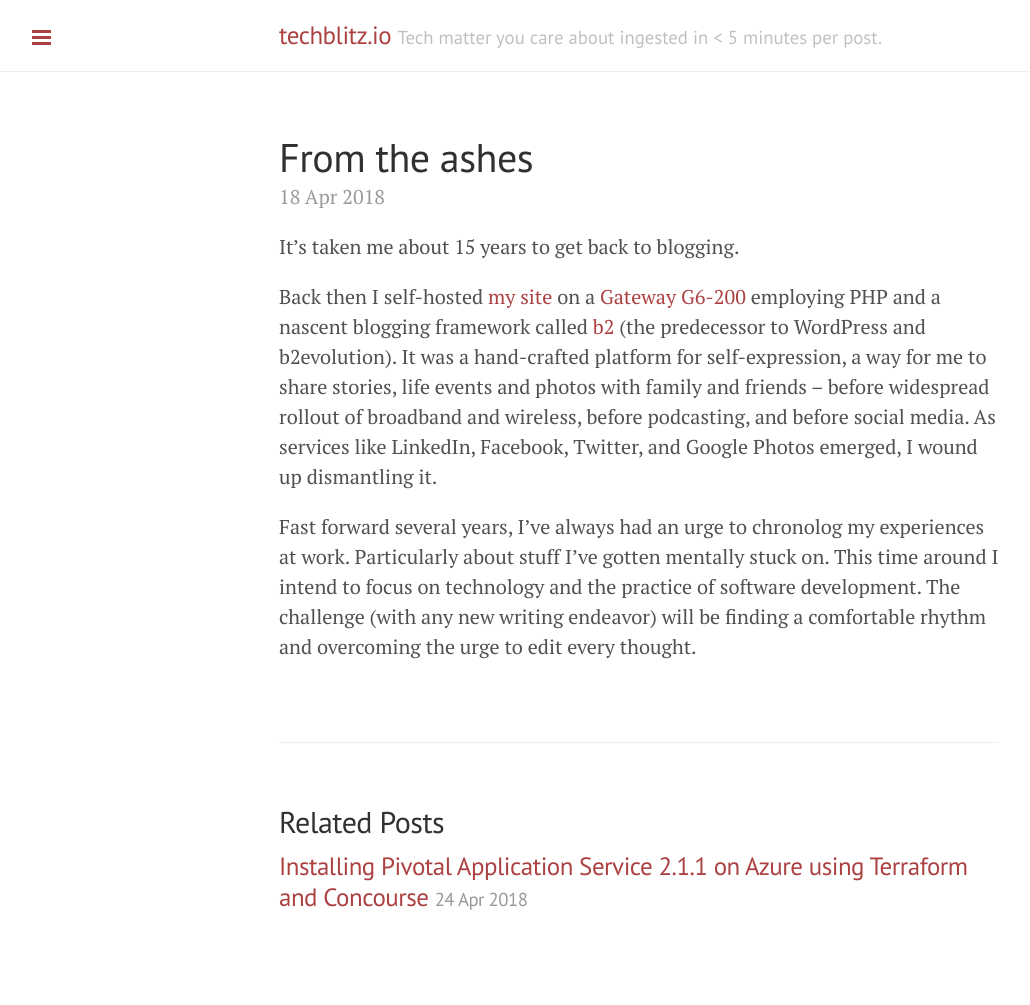
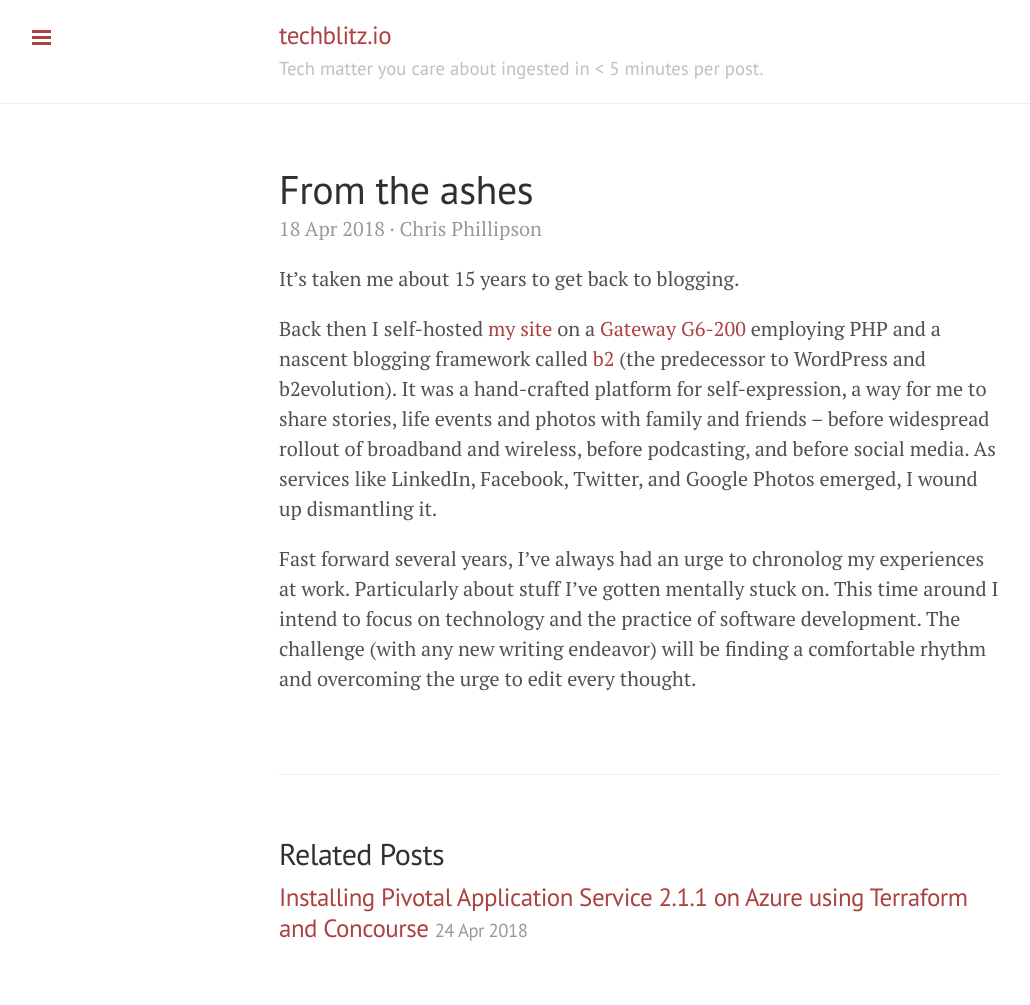
Before and after one commit to fastnsilver/fastnsilver.github.io, a Jekyll site: the page built from _posts/2018-04-18-from-the-ashes.md, in a window 1280 px wide. Shown: the whole page, without its empty margins (1-1031 px from the left). Built offline with Jekyll 4.4.1, drawn with Linux system fonts in a browser that asks for light colours; before the commit the page ends 973 px from its top, so only the background shows below that.

Commit message:
Minor modifications

```diff
--- a/_config.yml
+++ b/_config.yml
@@ -8,7 +8,7 @@
 # Setup
 title:            techblitz.io
 tagline:          'Tech matter you care about ingested in < 5 minutes per post.'
-description:      'A collection of topics ranging from software development practice to emerging trends and technology.  Authored by <a href="https://twitter.com/fastnsilver" target="_blank">@fastnsilver</a>.'
+description:      'A collection of topics ranging from software development practice to emerging trends and technology. <br/><br/>Authored by <a href="https://twitter.com/fastnsilver" target="_blank">@fastnsilver</a>.'
 url:              http://techblitz.io
 
 author:
--- a/_layouts/default.html
+++ b/_layouts/default.html
@@ -15,7 +15,7 @@
           <label for="sidebar-checkbox" class="sidebar-toggle"></label>
 
           <h3 class="masthead-title">
-            <a href="/" title="Home">{{ site.title }}</a>
+            <a href="/" title="Home">{{ site.title }}</a><br/>
             <small>{{ site.tagline }}</small>
           </h3>
         </div>
--- a/_layouts/post.html
+++ b/_layouts/post.html
@@ -2,9 +2,11 @@
 layout: default
 ---
 
+{% capture attribution %}{{ page.date | date_to_string }} &middot {{ site.author.name }}{% endcapture %}
+
 <div class="post">
   <h1 class="post-title">{{ page.title }}</h1>
-  <span class="post-date">{{ page.date | date_to_string }}</span>
+  <span class="post-date">{{ attribution }}</span>
   {{ content }}
 </div>
 
--- a/about.md
+++ b/about.md
@@ -3,10 +3,8 @@
 title: About
 ---
 
-## Me
+Chris Phillipson is a Platform Architect at [Pivotal](https://www.pivotal.io).
 
-I'm a Platform Architect at [Pivotal](https://www.pivotal.io).
-
-More about me [here](https://www.visualcv.com/chris-phillipson).
+More about him [here](https://www.visualcv.com/chris-phillipson).
 
 Thanks for reading!
```
